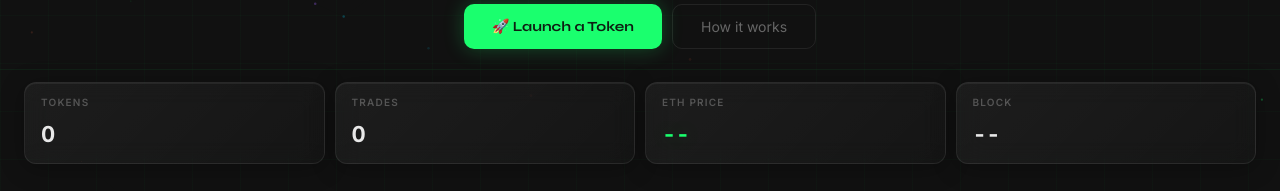
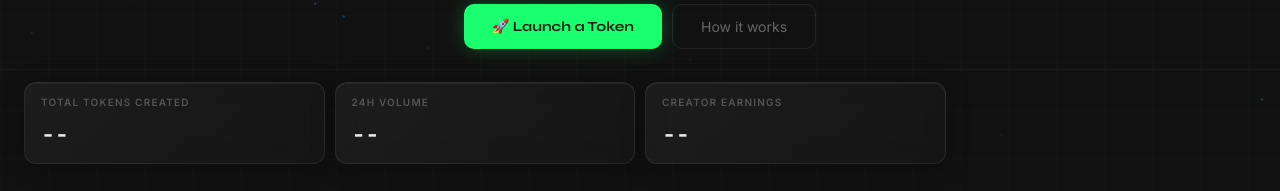
Before and after one commit to gitlawnch/gitlawnch, a Next.js app: page / in a window 1280 px wide. Shown: the part 273-464 px from the top of the page. Built offline with nearby package versions, Linux system fonts and the light colour scheme; no server answers; the database is empty.

Commit message:
new stats cards: tokens, 24h volume, creator earnings

```diff
--- a/app/page.tsx
+++ b/app/page.tsx
@@ -147,10 +147,24 @@ export default function FeedPage() {
         position: 'relative', zIndex: 1,
       }}>
         {[
-          { label: 'Tokens',    value: stats.totalTokens.toLocaleString(), green: false },
-          { label: 'Trades',    value: stats.totalSwaps.toLocaleString(),  green: false },
-          { label: 'ETH Price', value: stats.wethPrice > 0 ? `$${stats.wethPrice.toFixed(2)}` : '--', green: true },
-          { label: 'Block',     value: stats.lastBlock > 0 ? `#${stats.lastBlock.toLocaleString()}` : '--', green: false },
+        {
+          label: 'Total Tokens Created',
+          value: stats.totalTokens > 0 ? stats.totalTokens.toLocaleString() : '--',
+          sub: 'All time on Base',
+          color: '#e8e8e8', glow: false,
+        },
+        {
+          label: '24h Volume',
+          value: fmtStatUsd(volume24h),
+          sub: 'Trading volume today',
+          color: '#1aff6e', glow: true,
+        },
+        {
+          label: 'Creator Earnings',
+          value: fmtStatUsd(creatorFees),
+          sub: '80% fees to creators',
+          color: '#ffc832', glow: false,
+        },
         ].map(s => (
           <div key={s.label} style={{
             background: 'linear-gradient(135deg, rgba(255,255,255,0.05) 0%, rgba(255,255,255,0.02) 100%)',
```
